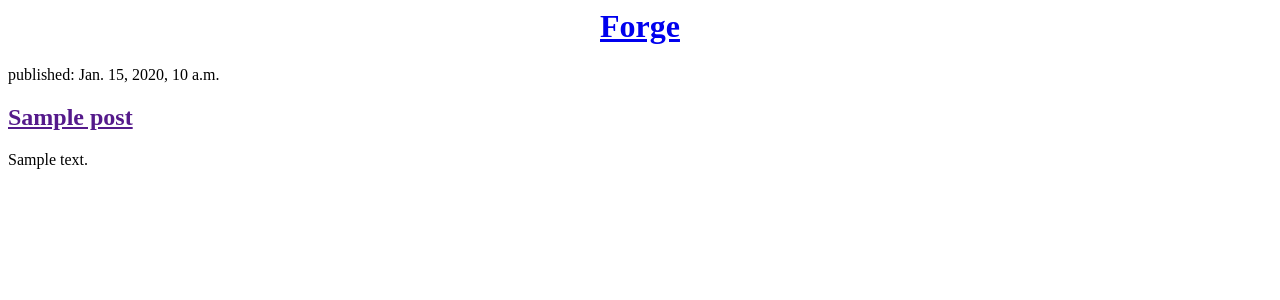
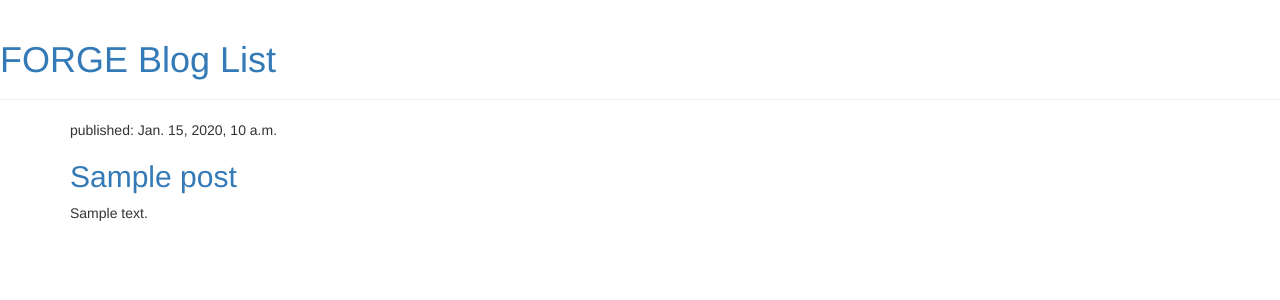
Before and after one commit to arunachalam-n/my-first-blog, a Django app: page / in a window 1280 px wide. Shown: the top 300 px of the page. Run offline with Django 3.2, Linux system fonts and the light colour scheme; tables that the repository leaves empty hold one stand-in row (values such as "Sample post"); some libraries are stand-ins or nearby versions.

Commit message:
Updated CSS

```diff
--- a/blog/templates/blog/post_list.html
+++ b/blog/templates/blog/post_list.html
@@ -1,18 +1,31 @@
+{% load static %}
 <html>
     <head>
-        <title>Blog</title>
+        <title>FORGE Blog List</title>
+        <link rel="stylesheet" href="//maxcdn.bootstrapcdn.com/bootstrap/3.2.0/css/bootstrap.min.css">
+        <link rel="stylesheet" href="//maxcdn.bootstrapcdn.com/bootstrap/3.2.0/css/bootstrap-theme.min.css">
+        <link href="//fonts.googleapis.com/css?family=Lobster&subset=latin,latin-ext" rel="stylesheet" type="text/css">
+        <link rel="stylesheet" href="{% static 'css/blog.css' %}">
     </head>
     <body>
-        <div style="text-align: center;">
-            <h1><a href="/">Forge</a></h1>
+        <div class="page-header">
+            <h1><a href="/">FORGE Blog List</a></h1>
         </div>
 
-        {% for post in posts %}
-            <div>
-        <p>published: {{ post.published_date }}</p>
-        <h2><a href="">{{ post.title }}</a></h2>
-        <p>{{ post.text|linebreaksbr }}</p>
+        <div class="content container">
+            <div class="row">
+                <div class="col-md-8">
+                    {% for post in posts %}
+                        <div class="post">
+                            <div class="date">
+                                <p>published: {{ post.published_date }}</p>
+                            </div>
+                            <h2><a href="">{{ post.title }}</a></h2>
+                            <p>{{ post.text|linebreaksbr }}</p>
+                        </div>
+                    {% endfor %}
+                </div>
             </div>
-        {% endfor %}
+        </div>
     </body>
 </html>
--- a/blog/views.py
+++ b/blog/views.py
@@ -3,7 +3,6 @@ from django.utils import timezone
 from .models import Post
 
 
-
 def post_list(request):
     posts = Post.objects.filter(published_date__lte=timezone.now()).order_by('published_date')
     return render(request, 'blog/post_list.html', {'posts': posts})
```
Also changed, not shown: demo/settings.py (+4 -7 lines), blog/urls.py (line endings or trailing spaces).
